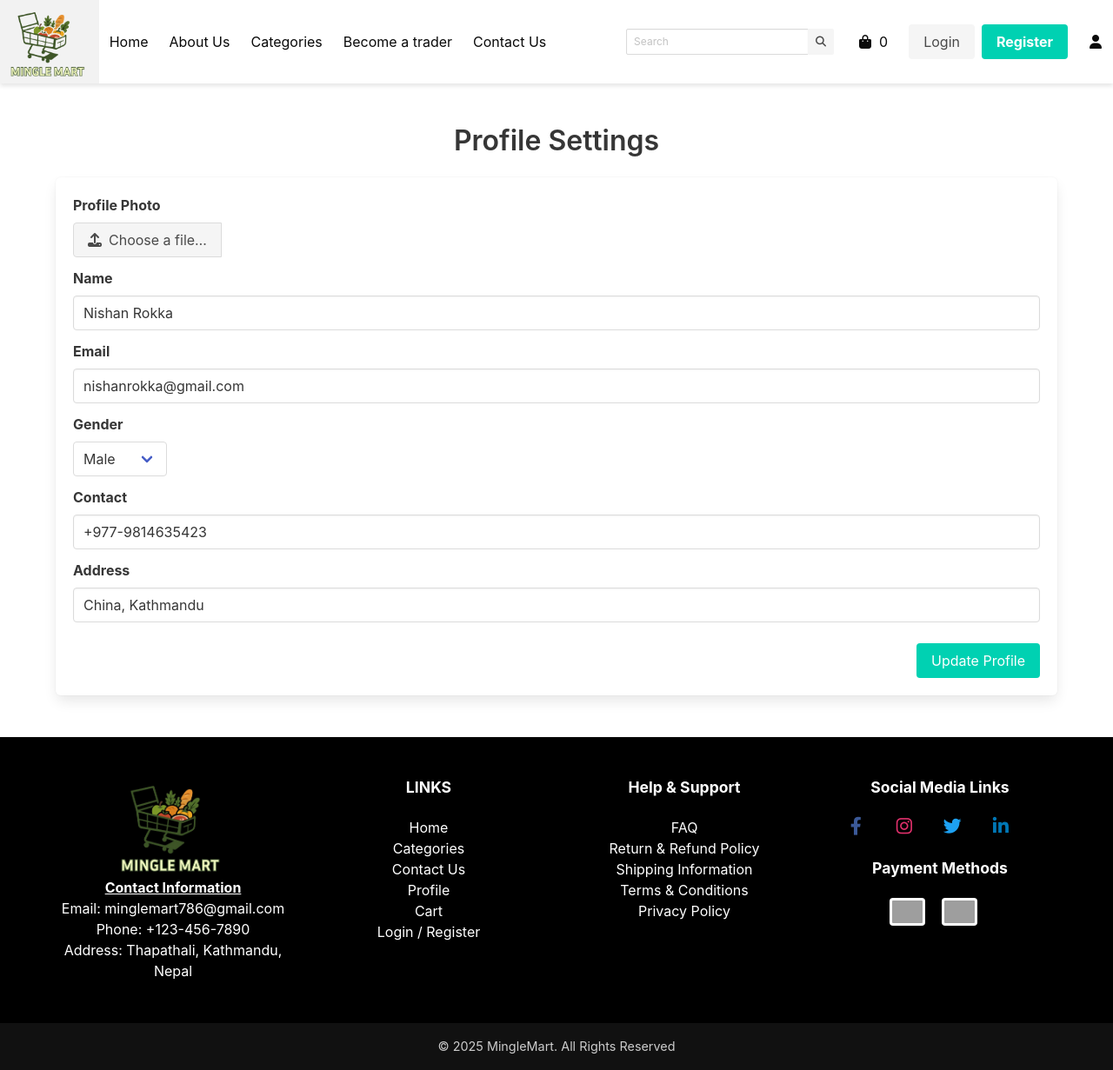
After one commit to mdmohid/MingleMart_Project, a PHP site: page /trader/profile-setting.php in a window 1280 px wide. The commit adds this page. Shown: the whole page at 87% size. Run offline with PHP 8.4, Linux system fonts and the light colour scheme; grey boxes are pictures that could not be loaded.

Commit message:
added some files

```diff
--- a/admin/add-trader.php
+++ b/admin/add-trader.php
@@ -1,7 +1,6 @@
 <!-- Add Trader Page -->
 <?php
-$page_title = "Add Trader - Mingle Mart";
-include 'header.php';
+include '../includes/header.php';
 ?>
 
 <section class="section">
@@ -150,4 +149,4 @@ include 'header.php';
   </div>
 </section>
 
-<?php include 'footer.php'; ?>
+<?php include '../includes/footer.php'; ?>
--- a/admin/customerpage.php
+++ b/admin/customerpage.php
@@ -1,7 +1,6 @@
 <!-- Customers Page -->
 <?php
-$page_title = "Customers - Mingle Mart";
-include 'header.php';
+include '../includes/header.php';
 ?>
 
 <section class="section">
@@ -162,4 +161,4 @@ include 'header.php';
   </div>
 </section>
 
-<?php include 'footer.php'; ?>
+<?php include '../includes/footer.php'; ?>
--- a/admin/dashboard.php
+++ b/admin/dashboard.php
@@ -1,7 +1,6 @@
 <!-- Dashboard Page -->
 <?php
-$page_title = "Dashboard - Mingle Mart";
-include 'header.php';
+include '../includes/header.php';
 ?>
 
 <section class="section">
@@ -175,4 +174,4 @@ include 'header.php';
   </div>
 </section>
 
-<?php include 'footer.php'; ?>
+<?php include '../includes/footer.php'; ?>
--- /dev/null
+++ b/trader/profile-setting.php
@@ -0,0 +1,80 @@
+<?php include '../includes/header.php'; ?>
+
+<section class="section">
+  <div class="container">
+    <h1 class="title has-text-centered">Profile Settings</h1>
+
+    <div class="box">
+      <form action="update-profile.php" method="POST" enctype="multipart/form-data">
+        <div class="field">
+          <label class="label">Profile Photo</label>
+          <div class="control">
+            <div class="file has-name">
+              <label class="file-label">
+                <input class="file-input" type="file" name="profile_photo">
+                <span class="file-cta">
+                  <span class="file-icon">
+                    <i class="fas fa-upload"></i>
+                  </span>
+                  <span class="file-label">
+                    Choose a file…
+                  </span>
+                </span>
+              </label>
+            </div>
+          </div>
+        </div>
+
+        <div class="field">
+          <label class="label">Name</label>
+          <div class="control">
+            <input class="input" type="text" name="name" value="Nishan Rokka" required>
+          </div>
+        </div>
+
+        <div class="field">
+          <label class="label">Email</label>
+          <div class="control">
+            <input class="input" type="email" name="email" value="nishanrokka@gmail.com" required>
+          </div>
+        </div>
+
+        <div class="field">
+          <label class="label">Gender</label>
+          <div class="control">
+            <div class="select">
+              <select name="gender" required>
+                <option value="Male" selected>Male</option>
+                <option value="Female">Female</option>
+                <option value="Other">Other</option>
+              </select>
+            </div>
+          </div>
+        </div>
+
+        <div class="field">
+          <label class="label">Contact</label>
+          <div class="control">
+            <input class="input" type="text" name="contact" value="+977-9814635423" required>
+          </div>
+        </div>
+
+        <div class="field">
+          <label class="label">Address</label>
+          <div class="control">
+            <input class="input" type="text" name="address" value="China, Kathmandu" required>
+          </div>
+        </div>
+
+        <div class="field is-grouped is-grouped-right mt-5">
+          <div class="control">
+            <button class="button is-primary" type="submit">Update Profile</button>
+          </div>
+        </div>
+
+      </form>
+    </div>
+  </div>
+</section>
+
+<?php include '../includes/footer.php'; ?>
```
Also changed, not shown: customer/customer-profile.php (added, +27 -0 lines), trader/add-product.php (added, +78 -0 lines), trader/product-detail.php (added, +50 -0 lines).
